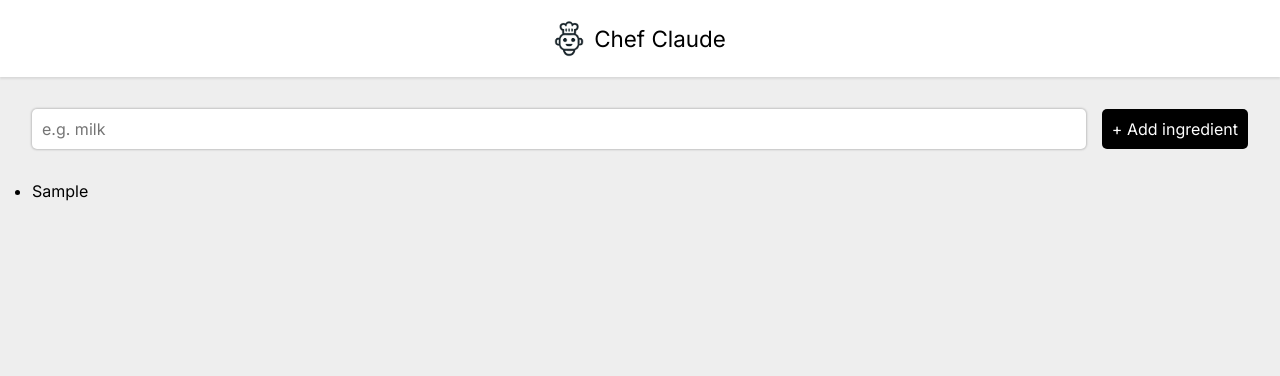
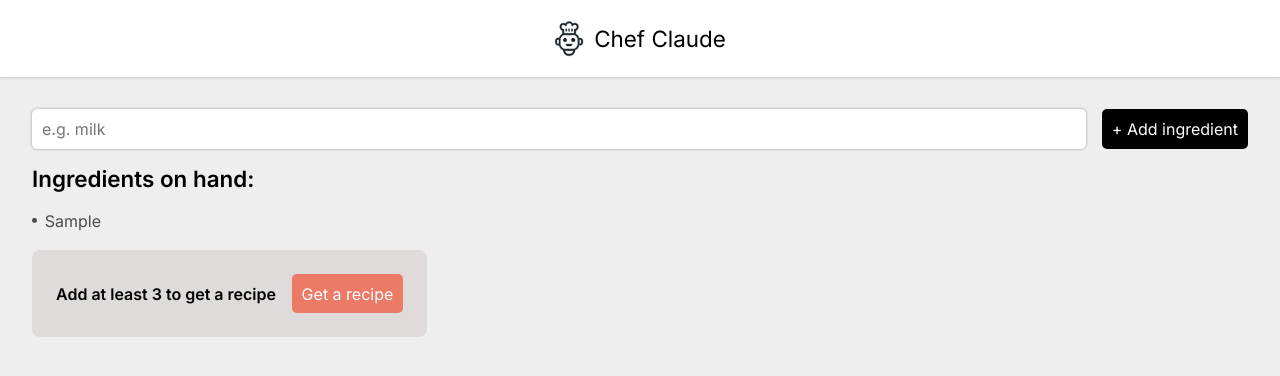
Before and after one commit to mint-tea-lover/ai-chef, a React (Vite) app: page / in a window 1280 px wide. Both pictures are taken after typing "Sample" into the empty fields and a click on the button "+ Add ingredient". Shown: the top 376 px of the page. Built offline with nearby package versions, Linux system fonts and the light colour scheme.

Commit message:
feat: add "get recipe" element and styling for it, fix some prev styles

```diff
--- a/src/components/Main.css
+++ b/src/components/Main.css
@@ -6,7 +6,7 @@ main {
   display: flex;
   gap: 1rem;
   flex-wrap: wrap;
-  margin-bottom: 2rem;
+  margin-bottom: 1rem;
 }
 
 .ingredient-inp,
@@ -26,3 +26,63 @@ main {
   background-color: black;
   color: white;
 }
+
+h2 {
+  margin-bottom: 1.2rem;
+}
+
+.no-ingredients-msg {
+  color: rgb(75, 75, 75);
+  margin-bottom: 1.2rem;
+}
+
+.ingredients-list {
+  list-style: none;
+  margin-bottom: 1.2rem;
+  color: rgb(75, 75, 75);
+}
+
+.ingredients-list li {
+  display: flex;
+  align-items: center;
+  margin: 0.5rem 0;
+}
+
+.ingredients-list li::before {
+  content: "";
+  width: 0.3rem;
+  height: 0.3rem;
+  border-radius: 50%;
+  background: currentColor;
+  margin-right: 0.5rem;
+}
+
+.get-recipe-container {
+  display: flex;
+  gap: 1rem;
+  width: fit-content;
+  background-color: rgb(223, 219, 219);
+  padding: 1.5rem;
+  border-radius: 0.5rem;
+  align-items: center;
+}
+
+.get-recipe-container p {
+  font-size: 0.9rem;
+  color: rgb(75, 75, 75);
+  margin-top: 1rem;
+}
+
+.get-recipe-btn {
+  height: fit-content;
+  padding: 0.6rem;
+  border: none;
+  border-radius: 0.3rem;
+  background-color: rgb(233, 92, 67);
+  color: white;
+}
+
+.get-recipe-btn:disabled {
+  background-color: rgb(235, 122, 102);
+  cursor: not-allowed;
+}
--- a/src/components/Main.jsx
+++ b/src/components/Main.jsx
@@ -2,6 +2,7 @@ import "./Main.css";
 import React from "react";
 
 export default function Main() {
+  const minIngredientsCount = 3;
   const [ingredients, setIngredients] = React.useState([]);
 
   function addIngredient(formData) {
@@ -14,6 +15,10 @@ export default function Main() {
     });
   }
 
+  const ingredientsListItems = ingredients.map((item) => (
+    <li key={item}>{item}</li>
+  ));
+
   return (
     <main>
       <form className="ingredient-form" action={addIngredient}>
@@ -23,16 +28,42 @@ export default function Main() {
           type="text"
           placeholder="e.g. milk"
           name="ingredient"
+          required
         />
         <button className="ingredient-add-btn" type="submit">
           + Add ingredient
         </button>
       </form>
-      <ul className="ingredients-list">
-        {ingredients.map((item) => (
-          <li key={item}>{item}</li>
-        ))}
-      </ul>
+      <section>
+        <h2>Ingredients on hand:</h2>
+        {ingredients.length > 0 ? (
+          <ul className="ingredients-list">{ingredientsListItems}</ul>
+        ) : (
+          <p className="no-ingredients-msg">
+            You haven't added any ingredients
+          </p>
+        )}
+
+        <div className="get-recipe-container">
+          {ingredients.length >= minIngredientsCount ? (
+            <div>
+              <h3>Ready for a recipe?</h3>
+              <p>Generate a recipe from your list of ingredients</p>
+            </div>
+          ) : (
+            <div>
+              <h3>Add at least {minIngredientsCount} to get a recipe</h3>
+            </div>
+          )}
+
+          <button
+            className="get-recipe-btn"
+            disabled={ingredients.length < minIngredientsCount}
+          >
+            Get a recipe
+          </button>
+        </div>
+      </section>
     </main>
   );
 }
--- a/src/index.css
+++ b/src/index.css
@@ -11,3 +11,17 @@ body {
   font-family: Inter, Arial;
   background-color: rgb(238, 238, 238);
 }
+
+h2 {
+  font-size: 1.4rem;
+  font-weight: 600;
+}
+
+h3 {
+  font-size: 1rem;
+  font-weight: 600;
+}
+
+button {
+  cursor: pointer;
+}
```
